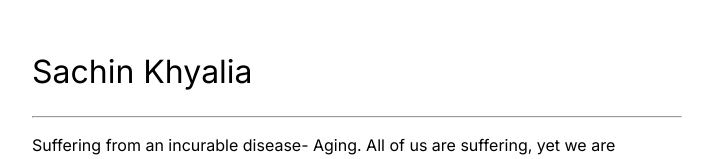
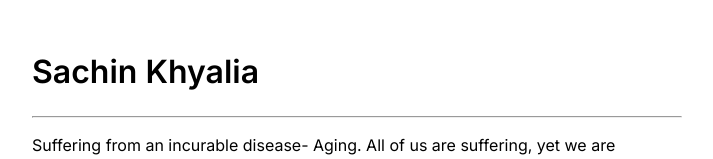
Before and after one commit to sachinkhyalia/hello, a plain HTML site: page index.html in a window 1280 px wide. Shown: the top 159 px of the page, without its empty margins (283-996 px from the left). Drawn offline with Linux system fonts and the light colour scheme.

Commit message:
Update index.html

```diff
--- a/index.html
+++ b/index.html
@@ -33,7 +33,7 @@
     />
   </head>
   <body>
-    <h1 style="font-weight: 400">Sachin Khyalia</h1>
+    <h1 style="font-weight: 600">Sachin Khyalia</h1>
     <hr />
     <p style="font-size: 16px">
       Suffering from an incurable disease- Aging. All of us are suffering, yet
```
